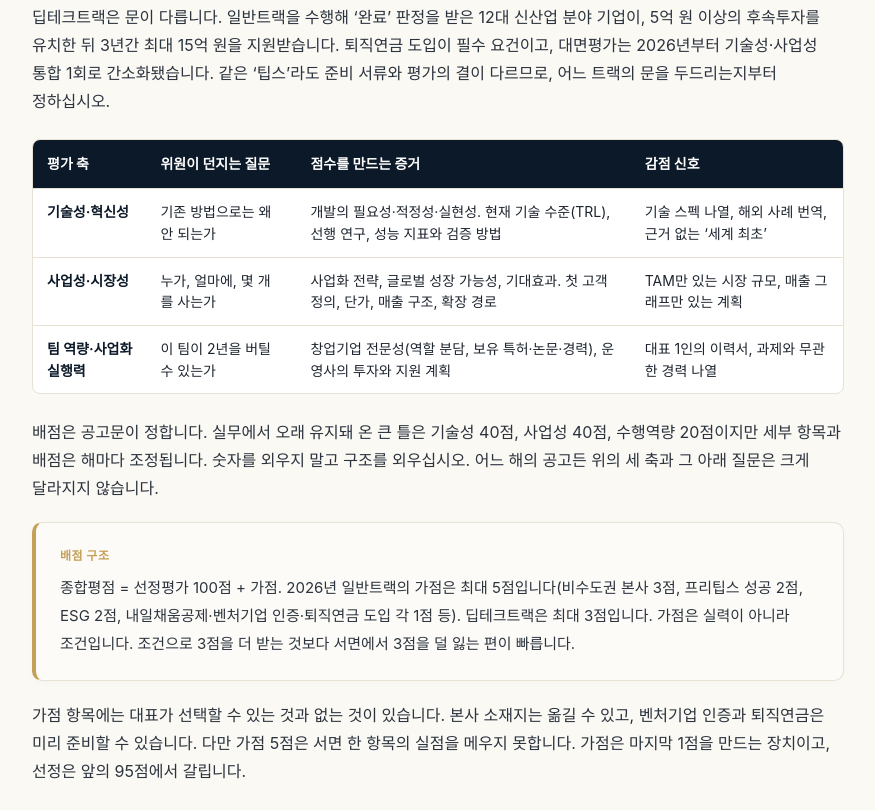
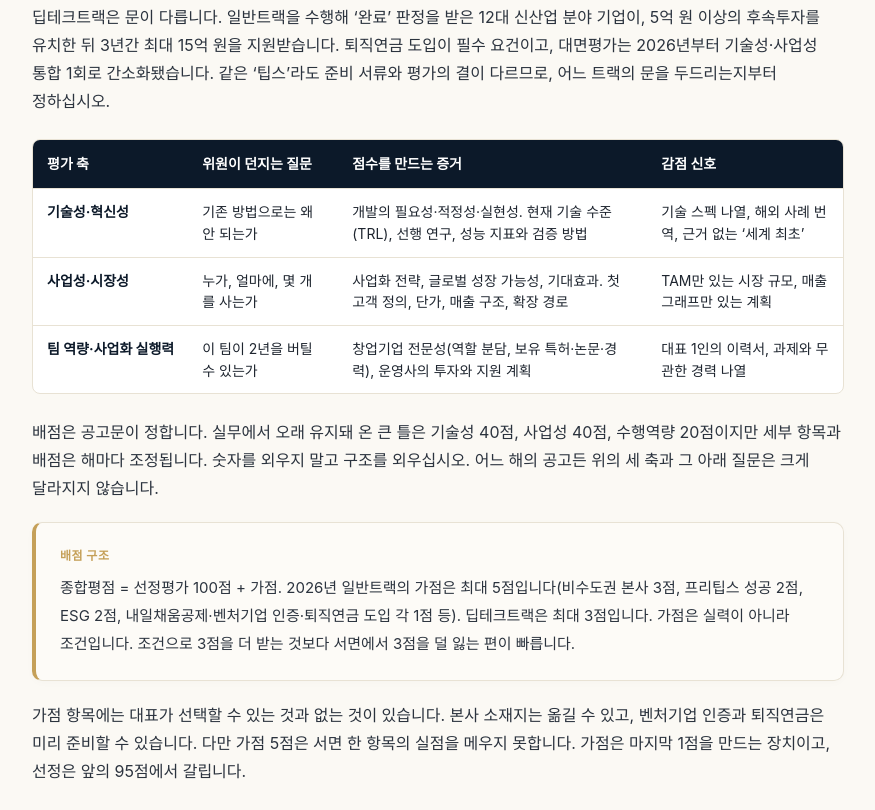
Before and after one commit to migochang/dianachang_introduction, a plain HTML site: page track3-tips.html in a window 1280 px wide. Shown: the part 2930-3740 px from the top of the page, without its empty margins (202-1077 px from the left). Drawn offline with Linux system fonts and the light colour scheme.

Commit message:
Keep table label cells on one line in the standalone chapters

```diff
--- a/track3-tips.html
+++ b/track3-tips.html
@@ -604,8 +604,8 @@ td.danger {
 .check-total { display: flex; align-items: center; gap: 10px; font-size: 13px; color: var(--navy); background: #fdfbf7; border: 1px solid var(--gold-border); border-radius: 8px; padding: 12px 16px; margin-top: 18px; }
 .check-total strong { font-family: var(--mono); font-size: 16px; color: var(--gold); }
 /* shared blocks · Track 3 톤 통일본 */
-.table-wrap.tx-table th:first-child, .table-wrap.tx-table td:first-child { width: auto; text-align: left; font-family: inherit; }
-.table-wrap.tx-table table { min-width: 520px; }
+.table-wrap.tx-table th:first-child, .table-wrap.tx-table td:first-child { width: auto; text-align: left; font-family: inherit; white-space: nowrap; }
+.table-wrap.tx-table table { min-width: 560px; }
 .pair-card { background: var(--card-bg); border: 1px solid var(--border); border-radius: 12px; padding: 20px 22px; margin: 30px 0 0; }
 .pair-card h3 { font-size: 16px; color: var(--navy); margin: 6px 0 4px; }
 .pair-card__head { margin-bottom: 2px; }
```
Also changed, not shown: track3-pitching.html (+2 -2 lines), track3-scaleup.html (+2 -2 lines).
